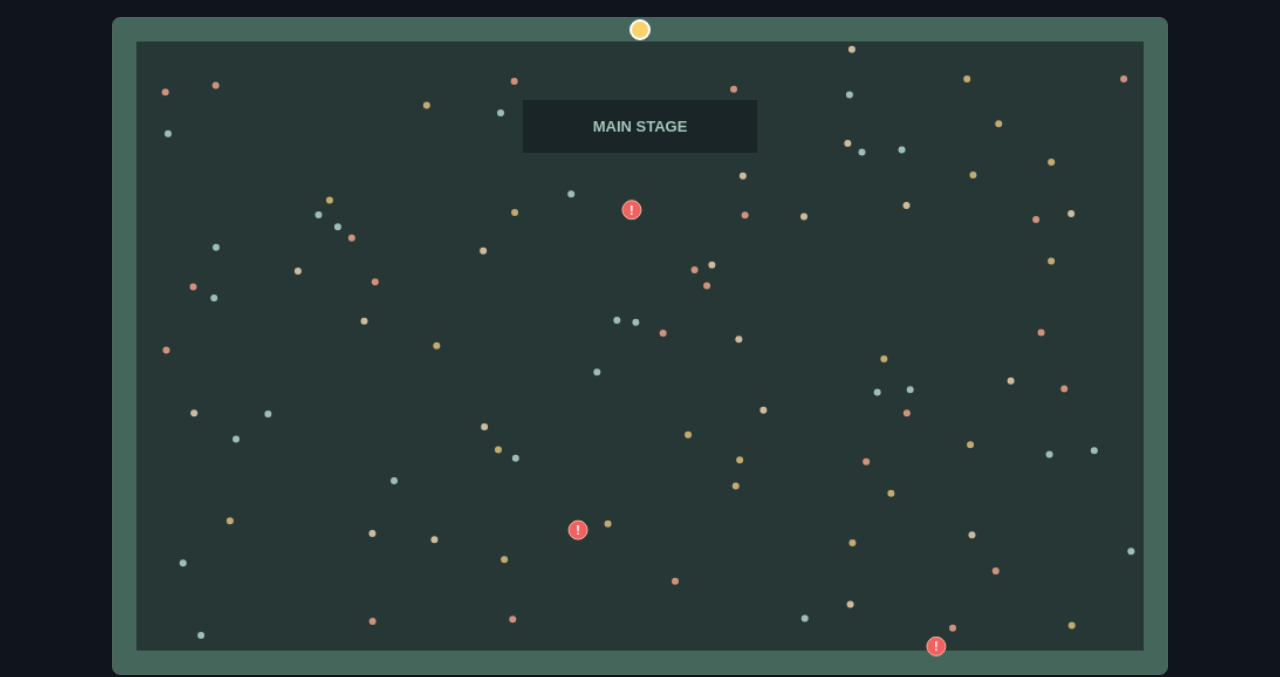
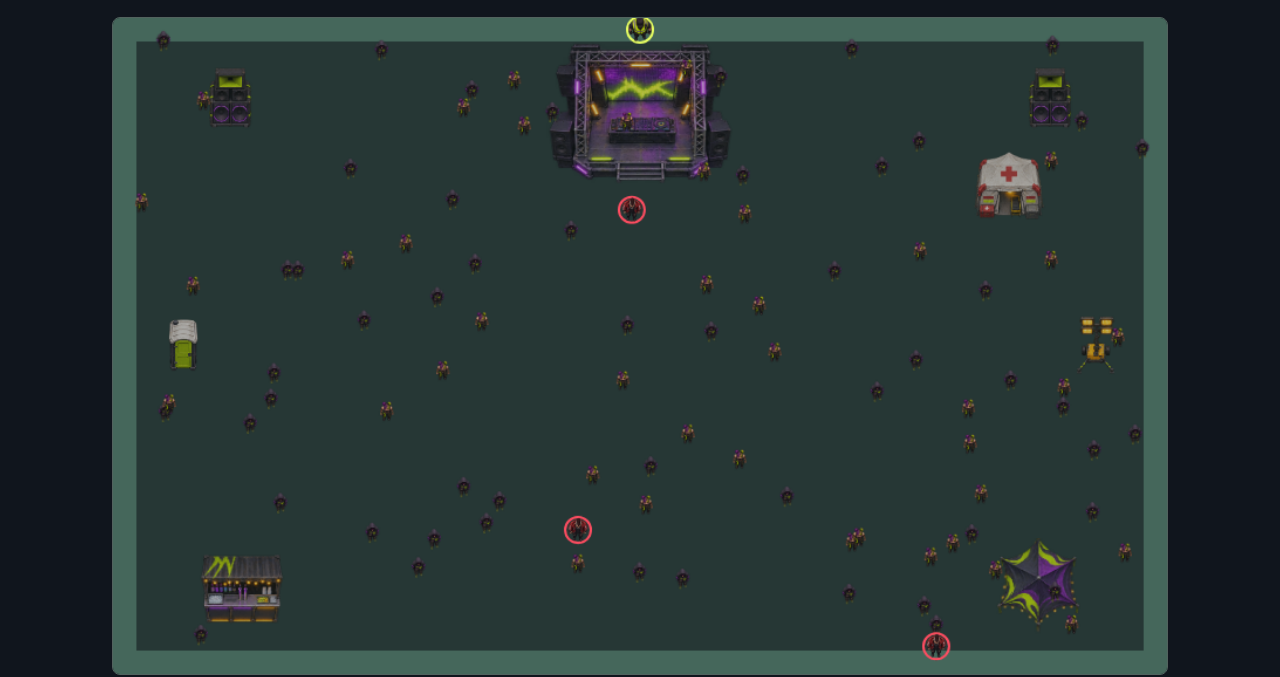
Before and after one commit to djrozzo-glitch/crowd-control, a plain HTML site: page index.html in a window 1280 px wide. Shown: the part 146-823 px from the top of the page. Drawn offline with Linux system fonts and the light colour scheme.

Commit message:
Integrate festival sprites and favicon

```diff
--- a/index.html
+++ b/index.html
@@ -1,13 +1,19 @@
-<!doctype html><html lang="en"><meta name="viewport" content="width=device-width,initial-scale=1,user-scalable=no"><title>Crowd Control</title><style>
+<!doctype html><html lang="en"><meta name="viewport" content="width=device-width,initial-scale=1,user-scalable=no"><title>Crowd Control</title><link rel="icon" href="crowd-assets/favicon.png"><style>
 *{box-sizing:border-box}body{margin:0;background:#10151d;color:#f5f1e9;font-family:Arial,sans-serif}main{max-width:1100px;margin:auto;padding:22px}.top{display:flex;justify-content:space-between;align-items:end;gap:15px}.tag{color:#fbcc65;font-size:11px;letter-spacing:.22em;font-weight:bold}h1{font-size:clamp(34px,6vw,65px);line-height:.9;letter-spacing:-.06em;margin:10px 0}p{color:#a6b1b8;line-height:1.4;margin:8px 0}.stats{display:flex;gap:24px;text-align:right}.stats b{display:block;font-size:24px;color:#f8d877}.stats span{font-size:10px;color:#a6b1b8;letter-spacing:.12em}canvas{width:100%;display:block;background:#202c30;border:1px solid #52635e;border-radius:8px;touch-action:none;margin-top:20px}.bottom{display:flex;justify-content:space-between;align-items:center;gap:20px;margin-top:15px}.button,button{background:#f5cb6b;color:#171d1e;border:0;border-radius:5px;padding:13px 20px;font-weight:800;cursor:pointer}.controls{display:grid;grid-template-columns:repeat(3,48px);gap:4px}.controls button{padding:10px;background:#34443f;color:white}.controls .empty{visibility:hidden}.hint{font-size:13px}.notice{color:#f7cf75;font-weight:bold;min-height:20px}@media(max-width:600px){main{padding:14px}.stats{gap:10px}.stats b{font-size:18px}.bottom{align-items:start}h1{font-size:38px}}
 </style><main><div class="top"><div><div class="tag">FESTIVAL SECURITY / NIGHT SHIFT 01</div><h1>CROWD CONTROL</h1><p>Keep the festival moving. Contain the trouble.</p></div><div class="stats"><div><b id="caught">0 / 3</b><span>ISOLATED</span></div><div><b id="lives">♥ ♥ ♥</b><span>TEAM</span></div><div><b id="area">0%</b><span>SECURED</span></div></div></div><canvas id="game" width="900" height="560"></canvas><div class="bottom"><div><div class="notice" id="notice">Use arrows or WASD to move.</div><p class="hint">Leave the safe perimeter and reconnect to complete a cordon.<br>Reduce each occupied zone to 30 cells or less. Don't let troublemakers touch an unfinished line.</p><button id="restart">RESTART SHIFT</button></div><div class="controls"><button class="empty"></button><button data-d="up">▲</button><button class="empty"></button><button data-d="left">◀</button><button data-d="down">▼</button><button data-d="right">▶</button></div></div></main><script>
 const canvas=document.querySelector('canvas'),ctx=canvas.getContext('2d'),W=45,H=28,S=20;let grid,player,trail,enemies,guests,lives,caught,over,dir,tick=0,flash=0;
-const notice=document.querySelector('#notice');function init(){grid=Array.from({length:H},(_,y)=>Array.from({length:W},(_,x)=>x===0||y===0||x===W-1||y===H-1?1:0));player={x:22,y:0};trail=[];enemies=Array.from({length:3},(_,i)=>({x:8+i*13,y:8+i*5,dx:Math.random()>.5?1:-1,dy:Math.random()>.5?1:-1}));guests=Array.from({length:95},()=>({x:1+Math.random()*43,y:1+Math.random()*26,c:['#cdbb9f','#9dbdb6','#cf927f','#c2aa70'][Math.random()*4|0]}));lives=3;caught=0;over=false;dir=null;update();notice.textContent='Use arrows or WASD to move.'}
+const sprites=Array.from({length:12},(_,i)=>{const img=new Image();img.src='crowd-assets/sprites/sprite-'+String(i).padStart(2,'0')+'.png';return img});
+function sprite(i,x,y,w,h){const img=sprites[i];if(img.complete&&img.naturalWidth)ctx.drawImage(img,x-w/2,y-h/2,w,h)}
+const notice=document.querySelector('#notice');function init(){grid=Array.from({length:H},(_,y)=>Array.from({length:W},(_,x)=>x===0||y===0||x===W-1||y===H-1?1:0));player={x:22,y:0};trail=[];enemies=Array.from({length:3},(_,i)=>({x:8+i*13,y:8+i*5,dx:Math.random()>.5?1:-1,dy:Math.random()>.5?1:-1}));guests=Array.from({length:95},()=>({x:1+Math.random()*43,y:1+Math.random()*26,type:1+(Math.random()*2|0),c:['#cdbb9f','#9dbdb6','#cf927f','#c2aa70'][Math.random()*4|0]}));lives=3;caught=0;over=false;dir=null;update();notice.textContent='Use arrows or WASD to move.'}
 function update(){document.querySelector('#caught').textContent=caught+' / 3';document.querySelector('#lives').textContent='♥ '.repeat(lives);document.querySelector('#area').textContent=Math.round(grid.flat().filter(v=>v===1).length/(W*H)*100)+'%'}
 function fail(){if(over)return;lives--;trail.forEach(p=>grid[p.y][p.x]=0);trail=[];player={x:22,y:0};dir=null;flash=20;notice.textContent=lives?'Cordon breached! Regroup and try again.':'Shift over. The crowd broke through.';if(!lives)over=true;update()}
 function seal(){trail.forEach(p=>grid[p.y][p.x]=1);trail=[];let seen=Array.from({length:H},()=>Array(W).fill(false)),regions=[];for(let y=1;y<H-1;y++)for(let x=1;x<W-1;x++){if(grid[y][x]||seen[y][x])continue;let q=[[x,y]],cells=[];seen[y][x]=true;for(let i=0;i<q.length;i++){let [a,b]=q[i];cells.push([a,b]);for(let [dx,dy] of [[1,0],[-1,0],[0,1],[0,-1]]){let nx=a+dx,ny=b+dy;if(nx>=0&&nx<W&&ny>=0&&ny<H&&!grid[ny][nx]&&!seen[ny][nx]){seen[ny][nx]=true;q.push([nx,ny])}}}regions.push(cells)}caught=0;for(let cells of regions){let set=new Set(cells.map(p=>p.join(','))), occupants=enemies.filter(e=>set.has([Math.floor(e.x),Math.floor(e.y)].join(',')));if(!occupants.length)cells.forEach(([x,y])=>grid[y][x]=1);else if(cells.length<=30){occupants.forEach(e=>{e.caught=true;caught++})}else occupants.forEach(e=>e.caught=false)}notice.textContent=caught===3?'All troublemakers contained. Festival secured!':'Cordon complete. Reduce each occupied area to 30 cells or less.';if(caught===3)over=true;update()}
 function move(){if(!dir||over)return;let [dx,dy]=dir,nx=player.x+dx,ny=player.y+dy;if(nx<0||ny<0||nx>=W||ny>=H)return;if(grid[ny][nx]===2){fail();return}player={x:nx,y:ny};if(grid[ny][nx]===0){grid[ny][nx]=2;trail.push({x:nx,y:ny})}else if(trail.length){seal();dir=null}else if(grid[ny][nx]===1){let ax=nx+dx,ay=ny+dy;if(ax>=0&&ax<W&&ay>=0&&ay<H&&grid[ay][ax]===0)dir=null}}
 function frame(){tick++;if(tick%6===0)move();if(!over){for(let e of enemies){let speed=.047,nx=e.x+e.dx*speed,ny=e.y+e.dy*speed;if(nx<1||nx>=W-1||grid[Math.floor(e.y)][Math.floor(nx)]===1)e.dx*=-1;else e.x=nx;if(ny<1||ny>=H-1||grid[Math.floor(ny)][Math.floor(e.x)]===1)e.dy*=-1;else e.y=ny;if(grid[Math.floor(e.y)][Math.floor(e.x)]===2||Math.hypot(e.x-player.x-.5,e.y-player.y-.5)<.65&&trail.length)fail()}for(let g of guests){g.x+=Math.sin(tick*.015+g.y)*.008;g.y+=Math.cos(tick*.012+g.x)*.008}}
-ctx.fillStyle=flash-->0?'#4a302e':'#263735';ctx.fillRect(0,0,900,560);for(let y=0;y<H;y++)for(let x=0;x<W;x++){if(grid[y][x]===1){ctx.fillStyle='#45675b';ctx.fillRect(x*S,y*S,S,S)}if(grid[y][x]===2){ctx.fillStyle='#f7d36c';ctx.fillRect(x*S+3,y*S+3,14,14)}}ctx.fillStyle='#1a2527';ctx.fillRect(350,70,200,45);ctx.fillStyle='#a5c9bd';ctx.font='bold 13px Arial';ctx.textAlign='center';ctx.fillText('MAIN STAGE',450,97);for(let g of guests){if(grid[Math.floor(g.y)]?.[Math.floor(g.x)]!==0)continue;ctx.fillStyle=g.c;ctx.beginPath();ctx.arc(g.x*S,g.y*S,3,0,7);ctx.fill()}for(let e of enemies){ctx.fillStyle=e.caught?'#e8a75e':'#ef6260';ctx.beginPath();ctx.arc(e.x*S,e.y*S,8,0,7);ctx.fill();ctx.strokeStyle='#ffb1a0';ctx.stroke();ctx.fillStyle='white';ctx.font='bold 11px Arial';ctx.fillText(e.caught?'✓':'!',e.x*S,e.y*S+4)}ctx.fillStyle='#f8d36d';ctx.beginPath();ctx.arc(player.x*S+10,player.y*S+10,8,0,7);ctx.fill();ctx.strokeStyle='white';ctx.lineWidth=2;ctx.stroke();ctx.lineWidth=1;requestAnimationFrame(frame)}
+ctx.fillStyle=flash-->0?'#4a302e':'#263735';ctx.fillRect(0,0,900,560);for(let y=0;y<H;y++)for(let x=0;x<W;x++){if(grid[y][x]===1){ctx.fillStyle='#45675b';ctx.fillRect(x*S,y*S,S,S)}if(grid[y][x]===2){ctx.fillStyle='#f7d36c';ctx.fillRect(x*S+3,y*S+3,14,14)}}// Decorations are visual only; the grid remains the source of collision.
+ctx.save();ctx.globalAlpha=.72;sprite(4,450,85,160,130);sprite(5,100,70,58,58);sprite(5,800,70,58,58);sprite(6,110,490,74,74);sprite(7,790,485,82,82);sprite(9,60,280,48,48);sprite(10,840,280,54,54);sprite(11,765,145,65,65);ctx.restore();
+for(let g of guests){if(grid[Math.floor(g.y)]?.[Math.floor(g.x)]!==0)continue;if(sprites[g.type].complete&&sprites[g.type].naturalWidth)sprite(g.type,g.x*S,g.y*S,20,20);else{ctx.fillStyle=g.c;ctx.beginPath();ctx.arc(g.x*S,g.y*S,3,0,7);ctx.fill()}}
+for(let e of enemies){ctx.beginPath();ctx.arc(e.x*S,e.y*S,11,0,7);ctx.strokeStyle=e.caught?'#ffc65c':'#ff4d61';ctx.lineWidth=2;ctx.stroke();sprite(3,e.x*S,e.y*S,25,25);if(!sprites[3].naturalWidth){ctx.fillStyle='#ef6260';ctx.fill()}}
+ctx.beginPath();ctx.arc(player.x*S+10,player.y*S+10,11,0,7);ctx.strokeStyle='#e8ff62';ctx.lineWidth=2;ctx.stroke();sprite(0,player.x*S+10,player.y*S+10,27,27);if(!sprites[0].naturalWidth){ctx.fillStyle='#f8d36d';ctx.fill()}ctx.lineWidth=1;requestAnimationFrame(frame)}
 const dirs={ArrowUp:[0,-1],w:[0,-1],ArrowDown:[0,1],s:[0,1],ArrowLeft:[-1,0],a:[-1,0],ArrowRight:[1,0],d:[1,0]};document.addEventListener('keydown',e=>{let d=dirs[e.key];if(d){e.preventDefault();dir=d}});document.querySelectorAll('[data-d]').forEach(b=>b.addEventListener('pointerdown',e=>{e.preventDefault();dir={up:[0,-1],down:[0,1],left:[-1,0],right:[1,0]}[b.dataset.d]}));document.querySelector('#restart').onclick=init;init();frame();
 </script></html>
```
